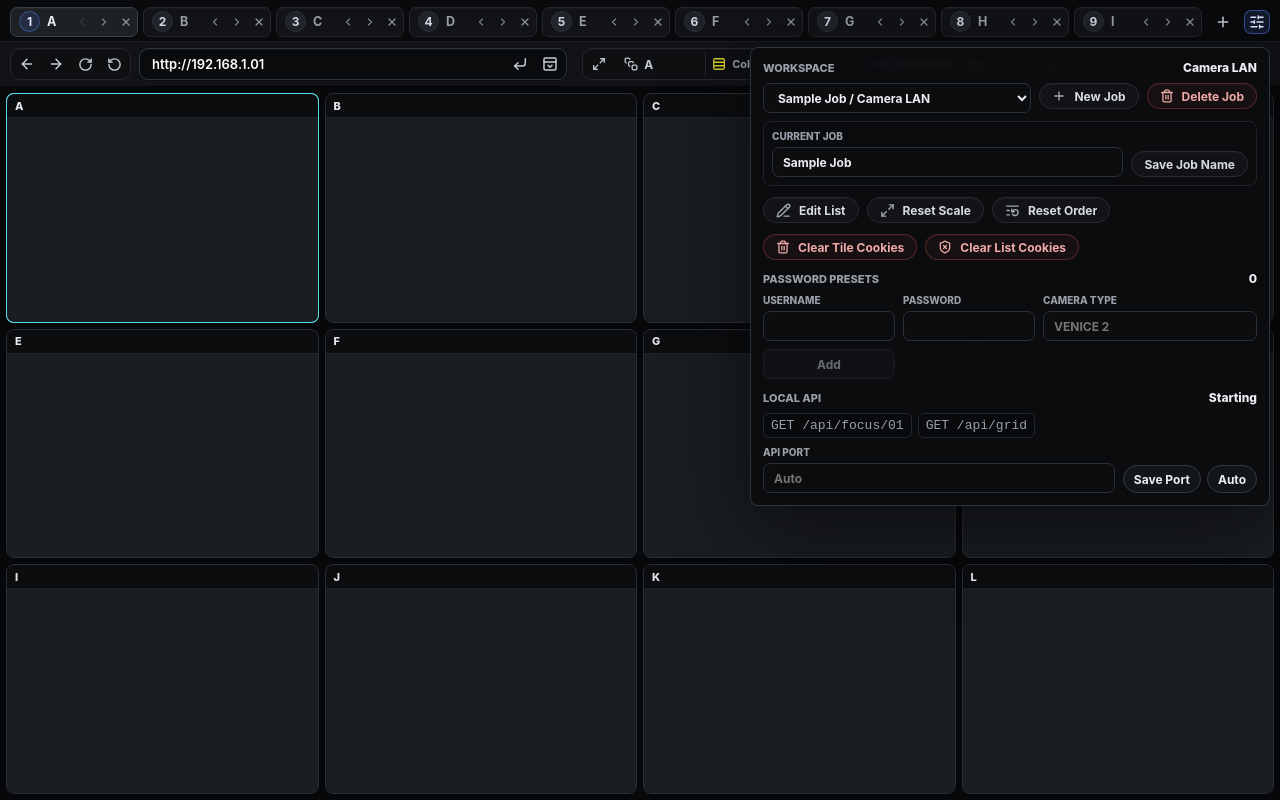
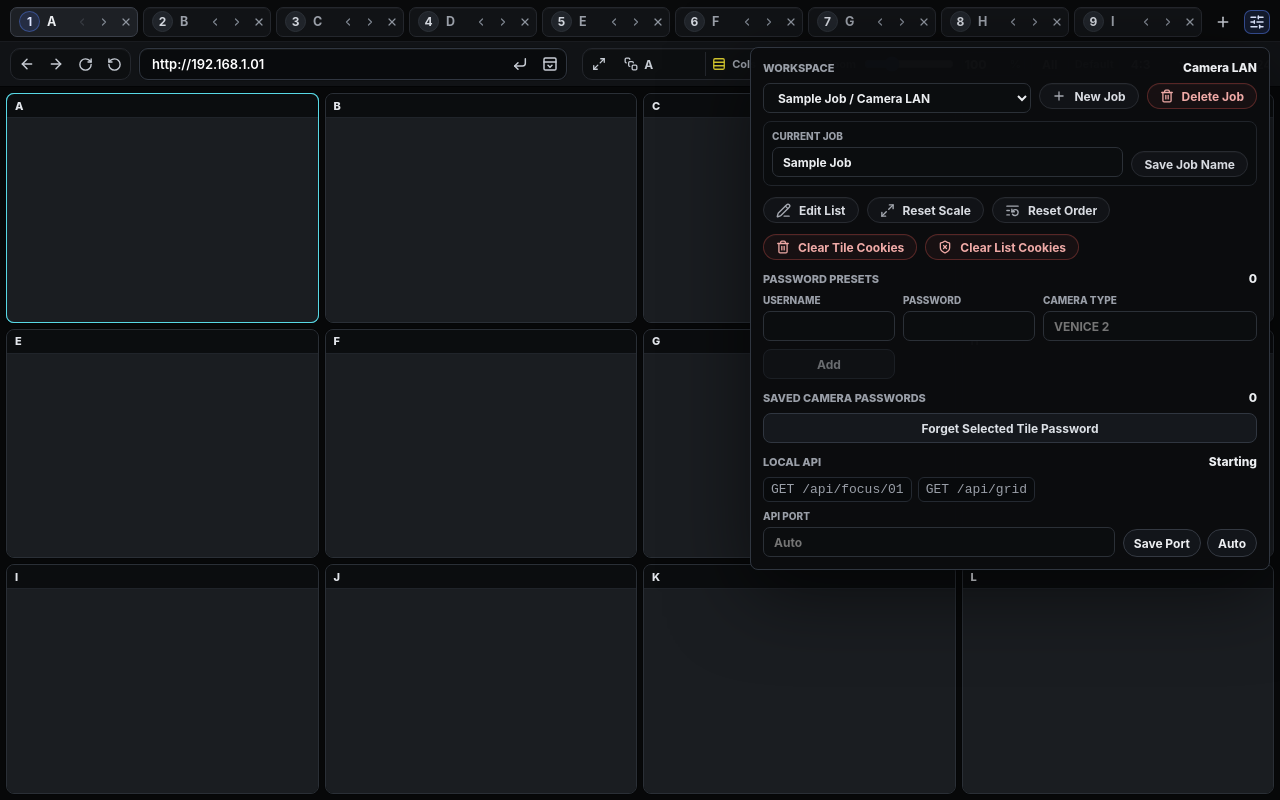
Before and after one commit to nestoff/DITBrowse-skaahoj, a React (Vite) app: page / in a window 1280 px wide. Both pictures are taken after a click on the button 1257 px from the left and 21 px from the top of the page. Built offline with nearby package versions, Linux system fonts and the light colour scheme.

Commit message:
feat: manage saved camera passwords

```diff
--- a/src/renderer/App.tsx
+++ b/src/renderer/App.tsx
@@ -360,6 +360,11 @@ export function App(): ReactElement {
     dispatch({ type: "deleteCredentialPreset", presetId });
   }, []);
 
+  const deletePasswordRecord = useCallback((passwordRecordId: string): void => {
+    window.ditbrowse?.clearHttpAuthCache?.();
+    dispatch({ type: "deletePasswordRecord", passwordRecordId });
+  }, []);
+
   const fillHttpAuthUsername = useCallback((username: string): void => {
     setHttpAuthPrompt((prompt) => (prompt ? { ...prompt, username } : prompt));
   }, []);
@@ -372,6 +377,13 @@ export function App(): ReactElement {
     window.ditbrowse?.clearHttpAuthCache?.();
     dispatch({ type: "discardTileCredential", tileId });
   }, []);
+
+  const deleteSelectedTilePassword = useCallback((): void => {
+    const tileId = selectedTileIdRef.current;
+    if (tileId) {
+      discardTileCredential(tileId);
+    }
+  }, [discardTileCredential]);
 
   const cancelHttpAuth = useCallback((): void => {
     if (!httpAuthPrompt) {
@@ -515,8 +527,11 @@ export function App(): ReactElement {
         onDeleteJob={deleteJob}
         onEditList={() => setEditorOpen(true)}
         credentialPresets={workspace.credentialPresets}
+        passwordRecords={workspace.passwordRecords}
         onAddCredentialPreset={addCredentialPreset}
         onDeleteCredentialPreset={deleteCredentialPreset}
+        onDeletePasswordRecord={deletePasswordRecord}
+        onDeleteSelectedTilePassword={deleteSelectedTilePassword}
         onResetSelectedScale={resetSelectedScale}
         onResetGridOrder={resetGridOrder}
         onClearSelectedCookies={(partition, url) => void clearSelectedTileStorage(partition, url)}
--- a/src/renderer/components/BrowserChrome.tsx
+++ b/src/renderer/components/BrowserChrome.tsx
@@ -5,6 +5,7 @@ import type { ControlApiInfo } from "../../shared/controlApi";
 import type {
   CameraList,
   CredentialPreset,
+  PasswordRecord,
   TileState,
   ViewportSize,
   WorkspaceState
@@ -42,12 +43,15 @@ interface BrowserChromeProps {
   onDeleteJob: (jobId: string) => void;
   onEditList: () => void;
   credentialPresets: CredentialPreset[];
+  passwordRecords: PasswordRecord[];
   onAddCredentialPreset: (
     username: string,
     password: string,
     cameraType?: string
   ) => void;
   onDeleteCredentialPreset: (presetId: string) => void;
+  onDeletePasswordRecord: (passwordRecordId: string) => void;
+  onDeleteSelectedTilePassword: () => void;
   onResetSelectedScale: () => void;
   onResetGridOrder: () => void;
   onClearSelectedCookies: (partition: string, url: string) => void;
@@ -86,8 +90,11 @@ export function BrowserChrome({
   onDeleteJob,
   onEditList,
   credentialPresets,
+  passwordRecords,
   onAddCredentialPreset,
   onDeleteCredentialPreset,
+  onDeletePasswordRecord,
+  onDeleteSelectedTilePassword,
   onResetSelectedScale,
   onResetGridOrder,
   onClearSelectedCookies,
@@ -159,8 +166,11 @@ export function BrowserChrome({
           onDeleteJob={onDeleteJob}
           onEditList={onEditList}
           credentialPresets={credentialPresets}
+          passwordRecords={passwordRecords}
           onAddCredentialPreset={onAddCredentialPreset}
           onDeleteCredentialPreset={onDeleteCredentialPreset}
+          onDeletePasswordRecord={onDeletePasswordRecord}
+          onDeleteSelectedTilePassword={onDeleteSelectedTilePassword}
           onResetSelectedScale={onResetSelectedScale}
           onResetGridOrder={onResetGridOrder}
           onClearSelectedCookies={onClearSelectedCookies}
--- a/src/renderer/components/BrowserToolsMenu.tsx
+++ b/src/renderer/components/BrowserToolsMenu.tsx
@@ -2,7 +2,13 @@ import type { FormEvent, ReactElement } from "react";
 import { useEffect, useState } from "react";
 import { ListRestart, Maximize2, PencilLine } from "lucide-react";
 import type { ControlApiInfo } from "../../shared/controlApi";
-import type { CameraList, CredentialPreset, Job, TileState } from "../../shared/types";
+import type {
+  CameraList,
+  CredentialPreset,
+  Job,
+  PasswordRecord,
+  TileState
+} from "../../shared/types";
 import { CookieCommands } from "./CookieCommands";
 import { JobListSelector } from "./JobListSelector";
 import { PillButton } from "./ui/PillButton";
@@ -20,12 +26,15 @@ interface BrowserToolsMenuProps {
   onDeleteJob: (jobId: string) => void;
   onEditList: () => void;
   credentialPresets: CredentialPreset[];
+  passwordRecords: PasswordRecord[];
   onAddCredentialPreset: (
     username: string,
     password: string,
     cameraType?: string
   ) => void;
   onDeleteCredentialPreset: (presetId: string) => void;
+  onDeletePasswordRecord: (passwordRecordId: string) => void;
+  onDeleteSelectedTilePassword: () => void;
   onResetSelectedScale: () => void;
   onResetGridOrder: () => void;
   onClearSelectedCookies: (partition: string, url: string) => void;
@@ -47,8 +56,11 @@ export function BrowserToolsMenu({
   onDeleteJob,
   onEditList,
   credentialPresets,
+  passwordRecords,
   onAddCredentialPreset,
   onDeleteCredentialPreset,
+  onDeletePasswordRecord,
+  onDeleteSelectedTilePassword,
   onResetSelectedScale,
   onResetGridOrder,
   onClearSelectedCookies,
@@ -194,6 +206,35 @@ export function BrowserToolsMenu({
           </div>
         )}
       </div>
+      <div className="tools-section saved-password-section">
+        <div className="tools-section-header">
+          <span>Saved camera passwords</span>
+          <strong>{passwordRecords.length}</strong>
+        </div>
+        <button
+          type="button"
+          className="saved-password-clear-selected"
+          disabled={!selectedTile}
+          onClick={onDeleteSelectedTilePassword}
+        >
+          Forget Selected Tile Password
+        </button>
+        {passwordRecords.length > 0 && (
+          <div className="saved-password-list" aria-label="Saved camera passwords">
+            {passwordRecords.map((record) => (
+              <div key={record.id} className="saved-password-row">
+                <span>{record.url}</span>
+                <small>{record.cameraId ?? "Web address"}</small>
+                <code>{record.username}</code>
+                <code>{record.password}</code>
+                <button type="button" onClick={() => onDeletePasswordRecord(record.id)}>
+                  Delete
+                </button>
+              </div>
+            ))}
+          </div>
+        )}
+      </div>
       <div className="tools-section control-api-section">
         <div className="tools-section-header">
           <span>Local API</span>
--- a/src/renderer/state/workspaceReducer.ts
+++ b/src/renderer/state/workspaceReducer.ts
@@ -80,6 +80,7 @@ export type WorkspaceAction =
       cameraType?: string;
     }
   | { type: "deleteCredentialPreset"; presetId: string }
+  | { type: "deletePasswordRecord"; passwordRecordId: string }
   | { type: "addCameraEntry" }
   | { type: "closeTile"; tileId: string }
   | { type: "moveTile"; tileId: string; direction: "left" | "right" }
@@ -1171,6 +1172,14 @@ export function workspaceReducer(
         )
       };
     }
+    case "deletePasswordRecord": {
+      return {
+        ...state,
+        passwordRecords: state.passwordRecords.filter(
+          (record) => record.id !== action.passwordRecordId
+        )
+      };
+    }
     case "addCameraEntry": {
       const activeList = state.cameraLists.find((list) => list.id === state.activeCameraListId);
       if (!activeList) {
--- a/src/renderer/styles.css
+++ b/src/renderer/styles.css
@@ -720,7 +720,9 @@ textarea::selection {
 }
 
 .credential-preset-form button,
-.credential-preset-row button {
+.credential-preset-row button,
+.saved-password-clear-selected,
+.saved-password-row button {
   height: 30px;
   border: 1px solid #303640;
   border-radius: 8px;
@@ -735,12 +737,24 @@ textarea::selection {
   opacity: 0.45;
 }
 
+.saved-password-clear-selected:disabled {
+  opacity: 0.45;
+}
+
 .credential-preset-list {
   display: grid;
   gap: 6px;
 }
 
-.credential-preset-row {
+.saved-password-list {
+  display: grid;
+  gap: 6px;
+  max-height: 190px;
+  overflow: auto;
+}
+
+.credential-preset-row,
+.saved-password-row {
   display: grid;
   grid-template-columns: minmax(0, 1fr) minmax(0, 1fr) auto auto;
   gap: 8px;
@@ -755,13 +769,19 @@ textarea::selection {
   font-weight: 720;
 }
 
-.credential-preset-row span {
+.saved-password-row {
+  grid-template-columns: minmax(130px, 1.2fr) minmax(90px, 0.8fr) auto auto auto;
+}
+
+.credential-preset-row span,
+.saved-password-row span {
   overflow: hidden;
   text-overflow: ellipsis;
   white-space: nowrap;
 }
 
-.credential-preset-row small {
+.credential-preset-row small,
+.saved-password-row small {
   min-width: 0;
   overflow: hidden;
   color: var(--muted);
@@ -769,7 +789,8 @@ textarea::selection {
   white-space: nowrap;
 }
 
-.credential-preset-row code {
+.credential-preset-row code,
+.saved-password-row code {
   color: var(--muted);
   font-size: 11px;
 }
```
Also changed, not shown: 2 other files (tests, documents, lock files or other folders).
